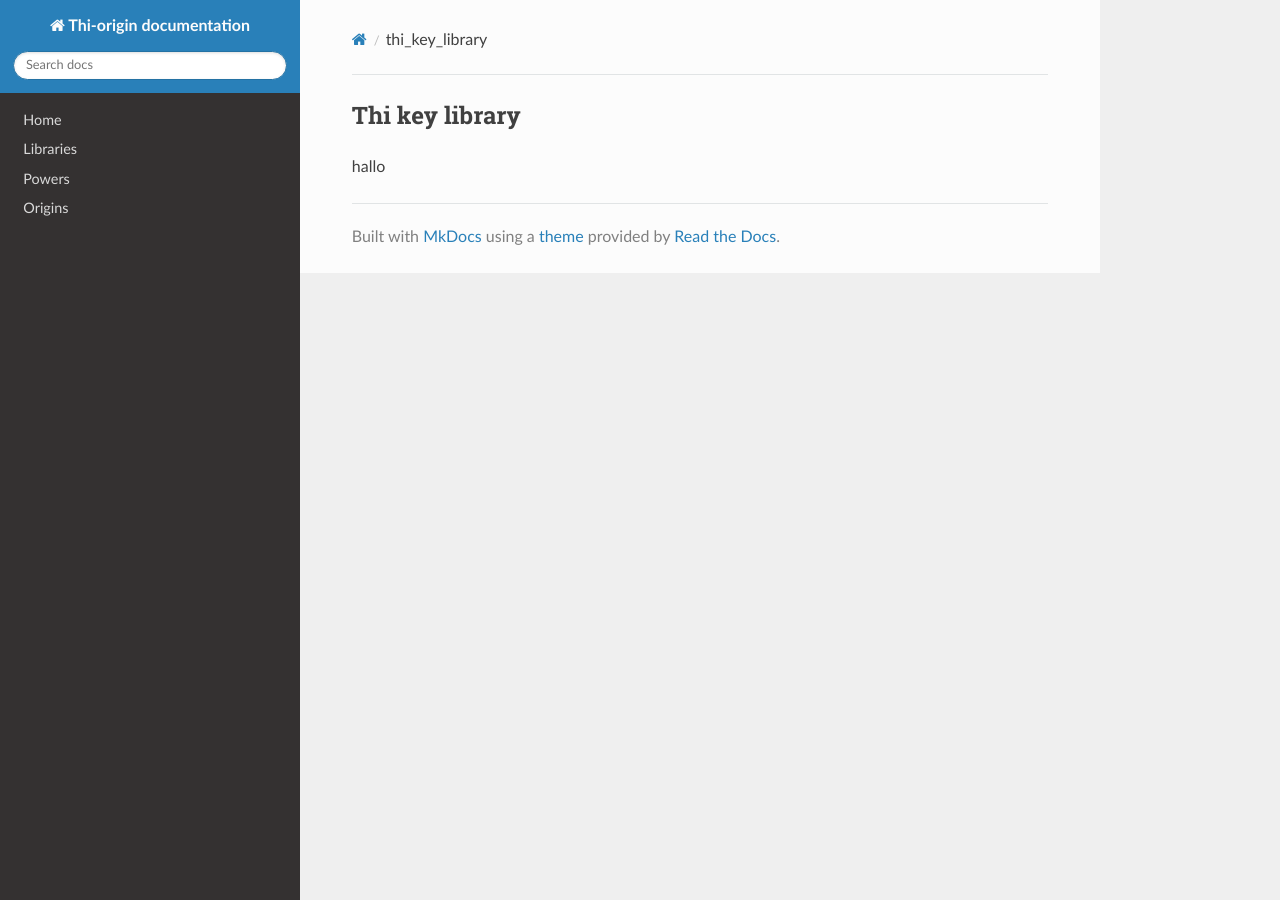
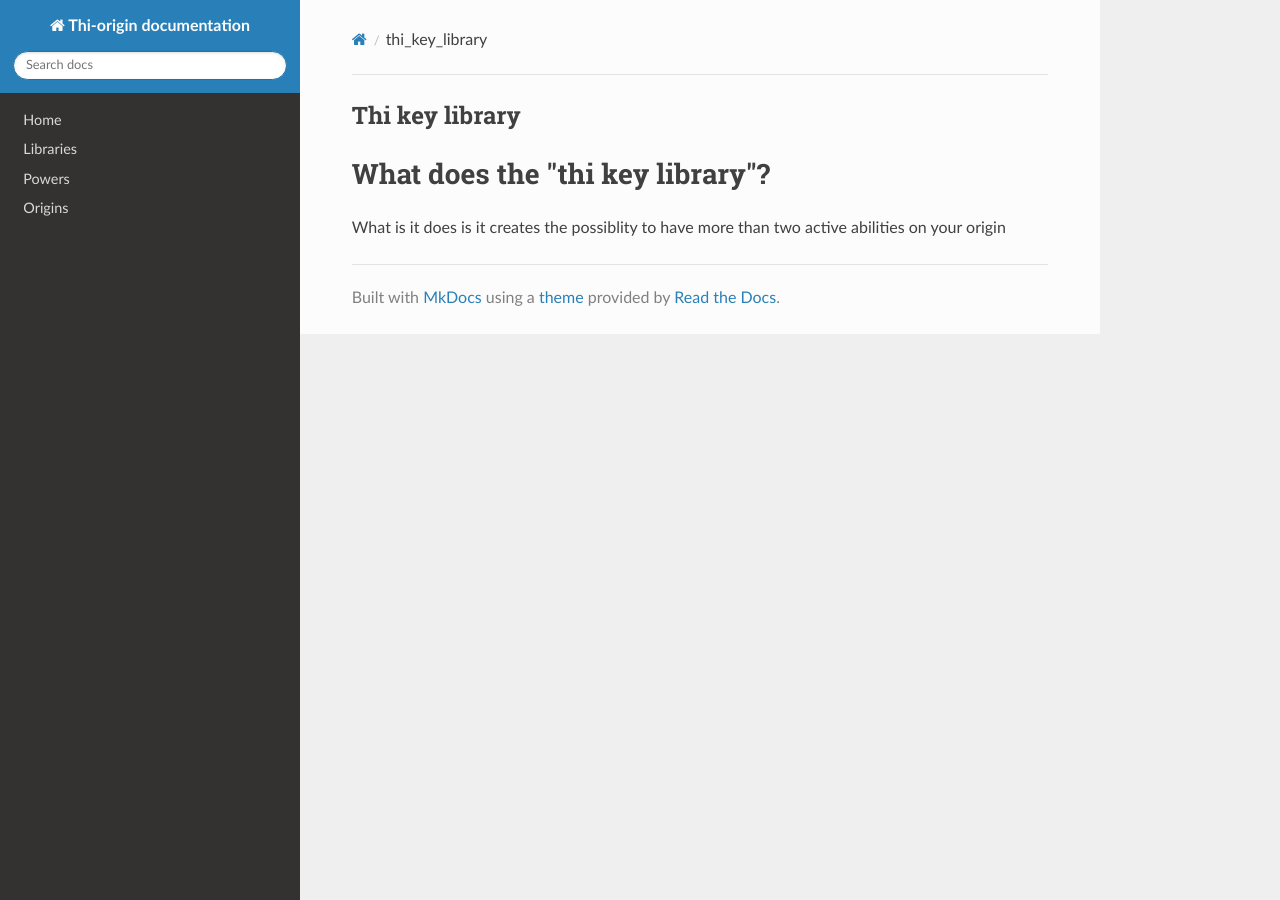
Before and after one commit to MisionThi/thi-origins-stuff, an MkDocs documentation site: the page built from docs/thi_key_library.md, in a window 1280 px wide. Built offline with MkDocs 1.6.1, drawn with Linux system fonts in a browser that asks for light colours; nearby versions of some CDN libraries.

Commit message:
Update thi_key_library.md

```diff
--- a/docs/thi_key_library.md
+++ b/docs/thi_key_library.md
@@ -4,4 +4,6 @@ date: 2021-04-04
 ---
 
 ## Thi key library
-hallo
+
+# What does the "thi key library"?
+What is it does is it creates the possiblity to have more than two active abilities on your origin
```
